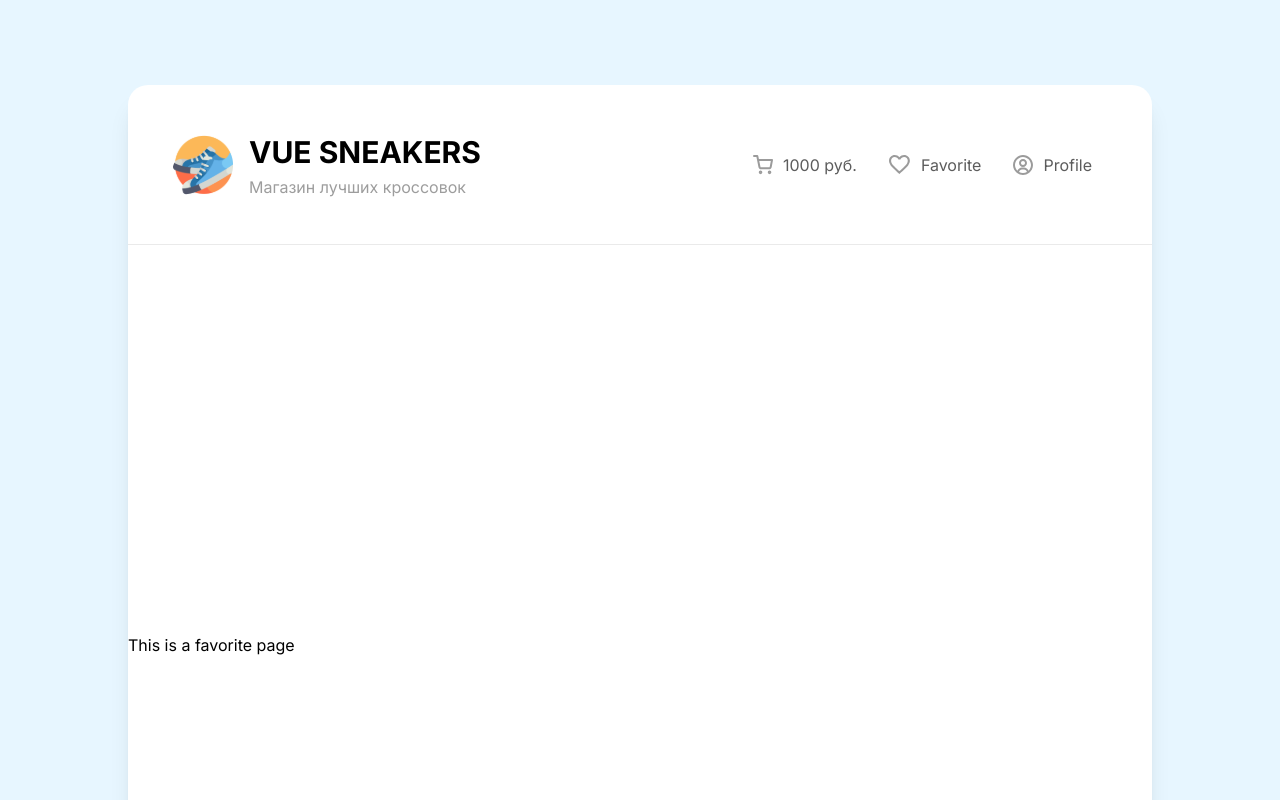
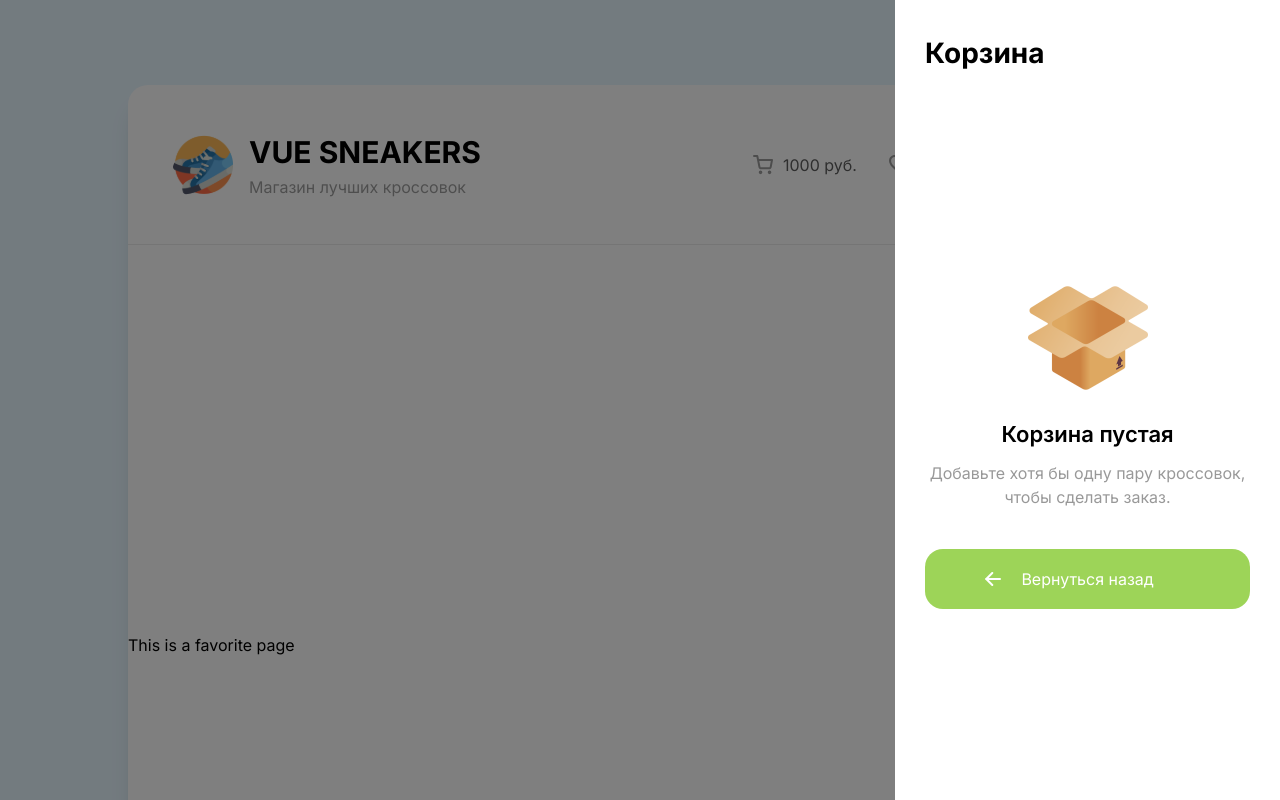
Before and after one commit to Traniks/Learning-Vue-02-VueSneakers, a Vue app: page /favorite in a window 1280 px wide. Both pictures are taken after a click on the item "1000 руб.". Shown: the top 800 px of the page. Built offline with nearby package versions, Linux system fonts and the light colour scheme.

Commit message:
feat!: implement shopping cart and reorganize component architecture

```diff
--- a/src/App.vue
+++ b/src/App.vue
@@ -1,11 +1,13 @@
 <script setup lang="ts">
 import { RouterView } from 'vue-router'
-import Header from './components/AppHeader.vue'
+import Header from './components/layout/AppHeader.vue'
+import Cart from './components/layout/AppCart.vue'
 </script>
 
 <template>
   <div class="w-4/5 m-auto my-[85px] shadow-xl rounded-[20px] bg-white">
     <Header />
+    <Cart />
     <main>
       <RouterView />
     </main>
--- a/src/components/ProductCard.vue
+++ b/src/components/features/ProductCard.vue
@@ -7,7 +7,7 @@ const props = defineProps<{
 }>()
 
 const getImageUrl = (imageName: string): string => {
-  return new URL(`../assets/img/sneakers/${imageName}`, import.meta.url).href
+  return new URL(`../../assets/img/sneakers/${imageName}`, import.meta.url).href
 }
 
 const imageUrl = computed(() => {
--- /dev/null
+++ b/src/components/layout/AppCart.vue
@@ -0,0 +1,72 @@
+<script setup lang="ts">
+import BaseButton from '@/components/ui/BaseButton.vue'
+import { useAppStore } from '@/stores/app'
+
+import EmptyImg from '@/assets/img/package-icon.png'
+import OrderImg from '@/assets/img/order-success-icon.png'
+
+const appStore = useAppStore()
+</script>
+
+<template>
+  <div v-if="appStore.cartOpen">
+    <div class="bg-black opacity-50 h-full w-full fixed top-0 left-0 right-0 flex items-end z-5"
+      @click="appStore.closeCart"></div>
+
+    <div class="fixed top-0 right-0 z-6 bg-white h-full w-[385px] pt-[32px] pb-[30px] px-[30px]">
+      <h2 class="text-[28px] font-bold">Корзина</h2>
+
+      <div class="py-[30px] flex flex-col items-center justify-center h-full">
+
+        <template v-if="true">
+          <img :src="EmptyImg" alt="package" width="120">
+          <h3 class="mt-[20px] font-semibold text-[22px] text-center">Корзина пустая</h3>
+          <p class="mt-[10px] text-[16px] opacity-40 text-center">Добавьте хотя бы одну пару кроссовок, чтобы сделать
+            заказ.</p>
+          <BaseButton class="w-full mt-[40px]" @click="appStore.closeCart">Вернуться назад
+            <template #icon>
+              <img src="@/assets/icons/arrow-next.svg" alt="arrow"
+                class="absolute translate-y-[-50%] top-[50%] rotate-180 left-[60px]" />
+            </template>
+          </BaseButton>
+        </template>
+
+        <template>
+          <div class="py-[30px] flex flex-col items-center justify-between">
+            <p>Товары, которые вы добавили в корзину:</p>
+            <div>
+              <p></p>
+              <p></p>
+              <BaseButton class="w-full">Оформить заказ
+                <template #icon>
+                  <img src="@/assets/icons/arrow-next.svg" alt="arrow"
+                    class="absolute translate-y-[-50%] top-[50%] left-[60px]" />
+                </template>
+              </BaseButton>
+            </div>
+          </div>
+        </template>
+
+        <template>
+          <img :src="OrderImg" alt="order success" width="83">
+          <h3 class="success mt-[30px] font-semibold text-[22px] text-center">Заказ оформлен!</h3>
+          <p class="mt-[10px] text-[16px] opacity-40 text-center">Ваш заказ #18 скоро будет передан курьерской
+            доставке</p>
+          <BaseButton class="w-full mt-[40px]" @click="appStore.closeCart">Вернуться назад
+            <template #icon>
+              <img src="@/assets/icons/arrow-next.svg" alt="arrow"
+                class="absolute translate-y-[-50%] top-[50%] rotate-180 left-[60px]" />
+            </template>
+          </BaseButton>
+        </template>
+
+      </div>
+    </div>
+  </div>
+</template>
+
+<style scoped>
+.success {
+  color: #87c20a;
+}
+</style>
--- a/src/components/AppHeader.vue
+++ b/src/components/layout/AppHeader.vue
@@ -1,6 +1,9 @@
 <script setup lang="ts">
 import { RouterLink } from 'vue-router'
 import logo from '@/assets/icons/logo.svg'
+import { useAppStore } from '@/stores/app'
+
+const appStore = useAppStore()
 </script>
 
 <template>
@@ -21,7 +24,8 @@ import logo from '@/assets/icons/logo.svg'
       <nav>
         <ul class="flex gap-[32px] justify-between items-center text-[#5c5c5c]">
 
-          <li class="flex items-center gap-[10px] cursor-pointer hover:text-black transition duration-500">
+          <li class="flex items-center gap-[10px] cursor-pointer hover:text-black transition duration-500"
+            @click="appStore.openCart">
             <img src="@/assets/icons/cart.svg" alt="cart">
             <span class="text-[16px]">1000 руб.</span>
           </li>
--- /dev/null
+++ b/src/components/ui/BaseButton.vue
@@ -0,0 +1,13 @@
+<template>
+  <button
+    class="relative text-white py-[18px] rounded-[18px] weight-semibold cursor-pointer hover:opacity-90 transition duration-300">
+    <slot />
+    <slot name="icon"></slot>
+  </button>
+</template>
+
+<style scoped>
+button {
+  background: #9dd458
+}
+</style>
--- /dev/null
+++ b/src/stores/app.ts
@@ -0,0 +1,20 @@
+import { ref } from 'vue'
+import { defineStore } from 'pinia'
+
+export const useAppStore = defineStore('app', () => {
+  const cartOpen = ref(false)
+
+  const openCart = () => {
+    cartOpen.value = true
+  }
+
+  const closeCart = () => {
+    cartOpen.value = false
+  }
+
+  return {
+    cartOpen,
+    openCart,
+    closeCart,
+  }
+})
--- a/src/views/HomeView.vue
+++ b/src/views/HomeView.vue
@@ -1,6 +1,6 @@
 <script setup lang="ts">
-import SimpleSlider from '@/components/SimpleSlider.vue'
-import ProductList from '@/components/ProductList.vue'
+import SimpleSlider from '@/components/features/SimpleSlider.vue'
+import ProductList from '@/components/features/ProductList.vue'
 </script>
 
 <template>
```
Also changed, not shown: src/components/features/ProductList.vue (renamed from src/components/ProductList.vue), src/components/features/SimpleSlider.vue (renamed from src/components/SimpleSlider.vue).
